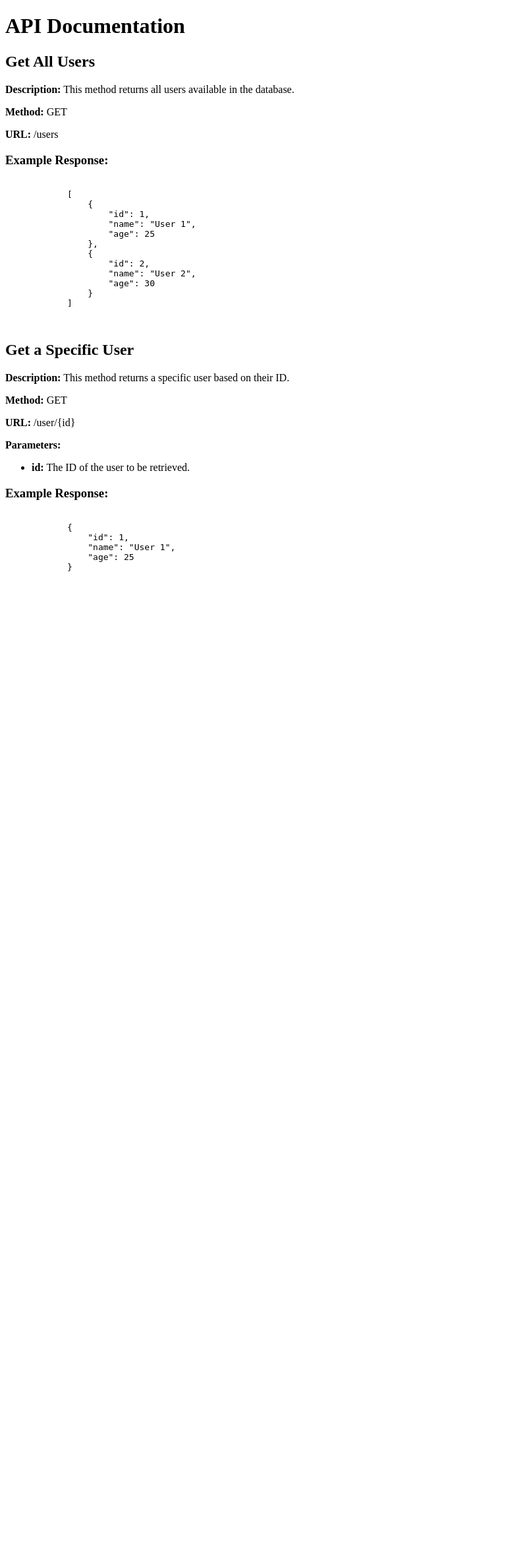
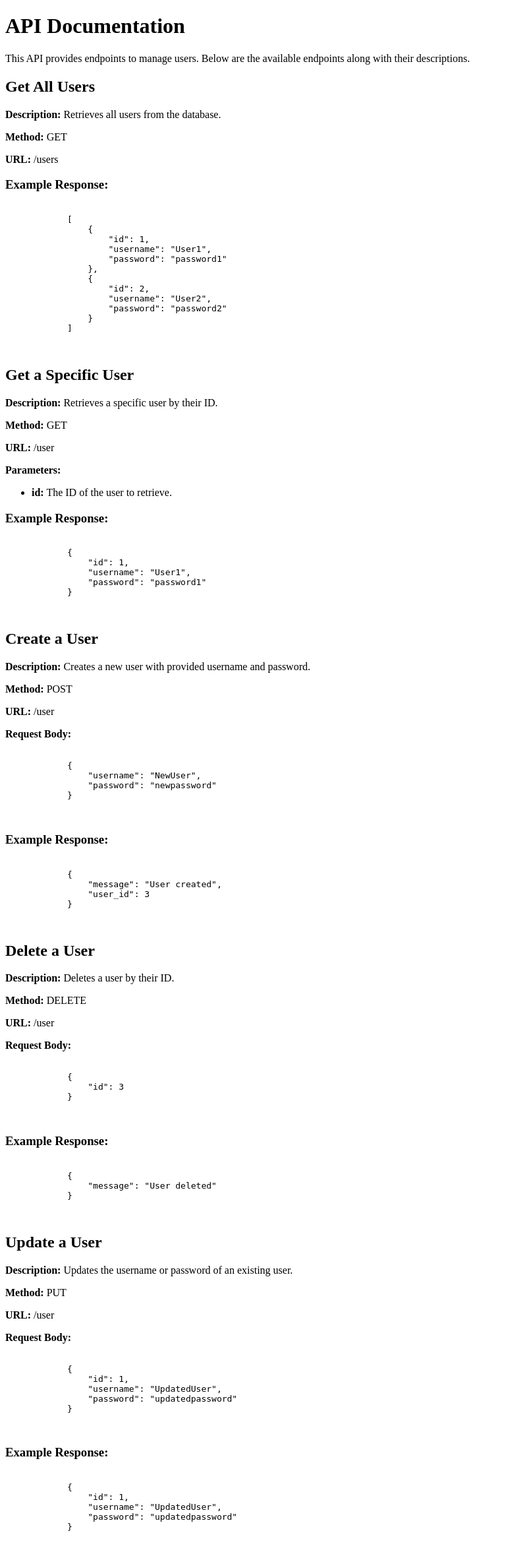
Before and after one commit to nandopiles/nayeli, a Flask app: page / in a window 1280 px wide. Shown: the whole page at 66% size, without its empty margins (0-768 px from the left). Before the commit the page ends 866 px from the top, so only its background shows below. Run offline with Flask 3, Linux system fonts and the light colour scheme.

Commit message:
documentation updates

```diff
--- a/api/app/templates/documentation.html
+++ b/api/app/templates/documentation.html
@@ -9,8 +9,12 @@
 
 <body>
     <h1>API Documentation</h1>
+    <p>
+        This API provides endpoints to manage users. Below are the available endpoints along with their descriptions.
+    </p>
+
     <h2>Get All Users</h2>
-    <p><strong>Description:</strong> This method returns all users available in the database.</p>
+    <p><strong>Description:</strong> Retrieves all users from the database.</p>
     <p><strong>Method:</strong> GET</p>
     <p><strong>URL:</strong> /users</p>
     <h3>Example Response:</h3>
@@ -19,25 +23,25 @@
             [
                 {
                     "id": 1,
-                    "name": "User 1",
-                    "age": 25
+                    "username": "User1",
+                    "password": "password1"
                 },
                 {
                     "id": 2,
-                    "name": "User 2",
-                    "age": 30
+                    "username": "User2",
+                    "password": "password2"
                 }
             ]
         </code>
     </pre>
 
     <h2>Get a Specific User</h2>
-    <p><strong>Description:</strong> This method returns a specific user based on their ID.</p>
+    <p><strong>Description:</strong> Retrieves a specific user by their ID.</p>
     <p><strong>Method:</strong> GET</p>
-    <p><strong>URL:</strong> /user/{id}</p>
+    <p><strong>URL:</strong> /user</p>
     <p><strong>Parameters:</strong>
     <ul>
-        <li><strong>id:</strong> The ID of the user to be retrieved.</li>
+        <li><strong>id:</strong> The ID of the user to retrieve.</li>
     </ul>
     </p>
     <h3>Example Response:</h3>
@@ -45,8 +49,80 @@
         <code>
             {
                 "id": 1,
-                "name": "User 1",
-                "age": 25
+                "username": "User1",
+                "password": "password1"
+            }
+        </code>
+    </pre>
+
+    <h2>Create a User</h2>
+    <p><strong>Description:</strong> Creates a new user with provided username and password.</p>
+    <p><strong>Method:</strong> POST</p>
+    <p><strong>URL:</strong> /user</p>
+    <p><strong>Request Body:</strong>
+    <pre>
+        <code>
+            {
+                "username": "NewUser",
+                "password": "newpassword"
+            }
+        </code>
+    </pre>
+    </p>
+    <h3>Example Response:</h3>
+    <pre>
+        <code>
+            {
+                "message": "User created",
+                "user_id": 3
+            }
+        </code>
+    </pre>
+
+    <h2>Delete a User</h2>
+    <p><strong>Description:</strong> Deletes a user by their ID.</p>
+    <p><strong>Method:</strong> DELETE</p>
+    <p><strong>URL:</strong> /user</p>
+    <p><strong>Request Body:</strong>
+    <pre>
+        <code>
+            {
+                "id": 3
+            }
+        </code>
+    </pre>
+    </p>
+    <h3>Example Response:</h3>
+    <pre>
+        <code>
+            {
+                "message": "User deleted"
+            }
+        </code>
+    </pre>
+
+    <h2>Update a User</h2>
+    <p><strong>Description:</strong> Updates the username or password of an existing user.</p>
+    <p><strong>Method:</strong> PUT</p>
+    <p><strong>URL:</strong> /user</p>
+    <p><strong>Request Body:</strong>
+    <pre>
+        <code>
+            {
+                "id": 1,
+                "username": "UpdatedUser",
+                "password": "updatedpassword"
+            }
+        </code>
+    </pre>
+    </p>
+    <h3>Example Response:</h3>
+    <pre>
+        <code>
+            {
+                "id": 1,
+                "username": "UpdatedUser",
+                "password": "updatedpassword"
             }
         </code>
     </pre>
```
